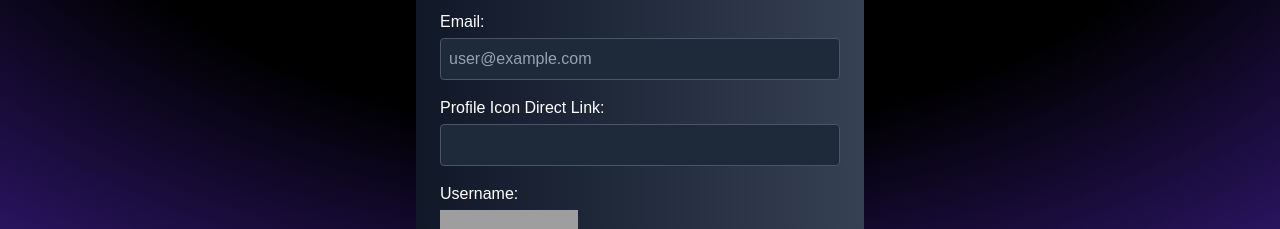
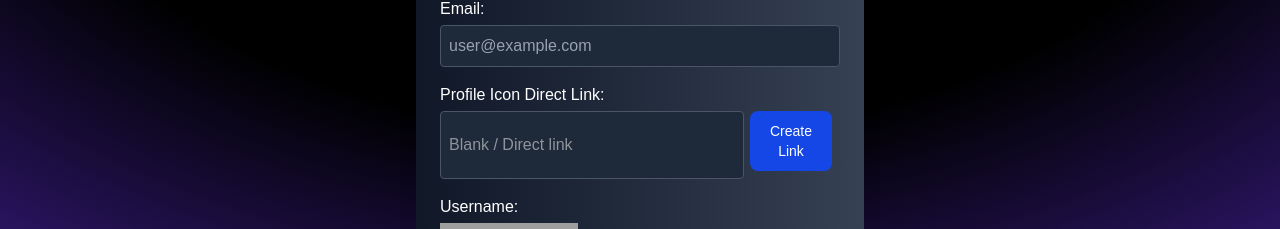
Before and after one commit to Afrozbro/Kathabolo-message, a Next.js app: page /createaccount in a window 1280 px wide. Shown: the part 347-576 px from the top of the page. Built offline with nearby package versions, Linux system fonts and the light colour scheme; no server answers; the database is empty; sample sign-in values are in the browser's storage; grey boxes are pictures that could not be loaded.

Commit message:
Fix formatting and improve error handling in form

```diff
--- a/app/createaccount/page.js
+++ b/app/createaccount/page.js
@@ -21,7 +21,7 @@ export default function Page() {
     username: "",
   });
   const [isChecked, setIsChecked] = useState(false);
-  const handleCheckboxChange = (e) => setIsChecked(e.target.checked)
+  const handleCheckboxChange = (e) => setIsChecked(e.target.checked);
 
   //if user login then go the message page
 
@@ -92,7 +92,6 @@ export default function Page() {
     setFormData((prev) => ({ ...prev, [name]: value }));
   };
 
-
   // ✅ Submit form logic
   const handleSubmit = async (e) => {
     e.preventDefault();
@@ -114,18 +113,15 @@ export default function Page() {
 
     // Validate username check
     if (check === null) {
-
       toast.error("Please check your username first.");
       return;
     }
 
     if (!check) {
-
       toast.error("Username is not available. Please choose another.");
       return;
     }
-    if(isChecked){
-
+    if (isChecked) {
       // ✅ If all good
       // console.log("Form submitted:", formData);
 
@@ -159,25 +155,15 @@ export default function Page() {
       });
 
       setCheck(null);
-
+    } else {
+      toast.error("accept the terms and conditions");
     }
-  else{
-    toast.error("accept the terms and conditions")
-  }
-
-
   };
-
-
-
-
-
 
   const usercheck = async () => {
     const username = usernameRef.current.value.trim();
     const mainusername = username.toLowerCase();
     if (!username) {
-
       toast.error("Enter username");
       return;
     }
@@ -204,15 +190,15 @@ export default function Page() {
         // ✅ username available
         setCheck(true);
 
-        toast.success("Username available")
+        toast.success("Username available");
       }
     } catch (err) {
       // console.error("Error fetching user:", err);
     }
   };
-  const terms=()=>{
-    router.push("/terms&conditions")
-  }
+  const terms = () => {
+    router.push("/terms&conditions");
+  };
 
   // ✅ Only show the form when session exists
   if (session) {
@@ -256,14 +242,27 @@ export default function Page() {
               <label className="block mb-1" htmlFor="profileicon">
                 Profile Icon Direct Link:
               </label>
+              <div className="flex gap-1.5">
                 <input
                   type="text"
+                  placeholder="Blank / Direct link"
                   id="profileicon"
                   name="profileicon"
                   value={formData.profileicon}
                   onChange={handleChange}
                   className="w-full p-2 rounded bg-gray-800 text-white border border-gray-600"
                 />
+                <div className="flex items-center justify-center">
+                  <a href="https://imgbb.com/">
+                    <button
+                      type="button"
+                      className="text-white cursor-pointer bg-blue-700 hover:bg-blue-800 focus:ring-4 focus:ring-blue-300 font-medium rounded-lg text-sm px-5 py-2.5 me-2 mb-2 dark:bg-blue-600 dark:hover:bg-blue-700 focus:outline-none dark:focus:ring-blue-800"
+                    >
+                      Create Link
+                    </button>
+                  </a>
+                </div>
+              </div>
             </div>
 
             <div>
@@ -293,16 +292,28 @@ export default function Page() {
                 <button
                   type="button"
                   onClick={usercheck}
-
-                  className="text-white bg-blue-700 hover:bg-blue-800 focus:ring-4 focus:ring-blue-300 font-medium rounded-lg text-sm px-5 py-2.5 me-2 mb-2 dark:bg-blue-600 dark:hover:bg-blue-700 focus:outline-none dark:focus:ring-blue-800"
+                  className="text-white cursor-pointer bg-blue-700 hover:bg-blue-800 focus:ring-4 focus:ring-blue-300 font-medium rounded-lg text-sm px-5 py-2.5 me-2 mb-2 dark:bg-blue-600 dark:hover:bg-blue-700 focus:outline-none dark:focus:ring-blue-800"
                 >
                   check
                 </button>
               </div>
             </div>
             <div className="flex gap-1.5">
-              <input checked={isChecked}  onChange={handleCheckboxChange} className=" h-[25px] w-[25px]" type="checkbox" name="trams & condiction" id="" />
-              <h1 className="text-indigo-200">I read all <span onClick={terms} className="text-blue-300 cursor-pointer">terms & conditions </span> and i accept it.</h1>
+              <input
+                checked={isChecked}
+                onChange={handleCheckboxChange}
+                className=" h-[25px] w-[25px]"
+                type="checkbox"
+                name="trams & condiction"
+                id=""
+              />
+              <h1 className="text-indigo-200">
+                I read all{" "}
+                <span onClick={terms} className="text-blue-300 cursor-pointer">
+                  terms & conditions{" "}
+                </span>{" "}
+                and i accept it.
+              </h1>
             </div>
 
             <button
```
Lines whose indentation alone changed are shown as unchanged.
